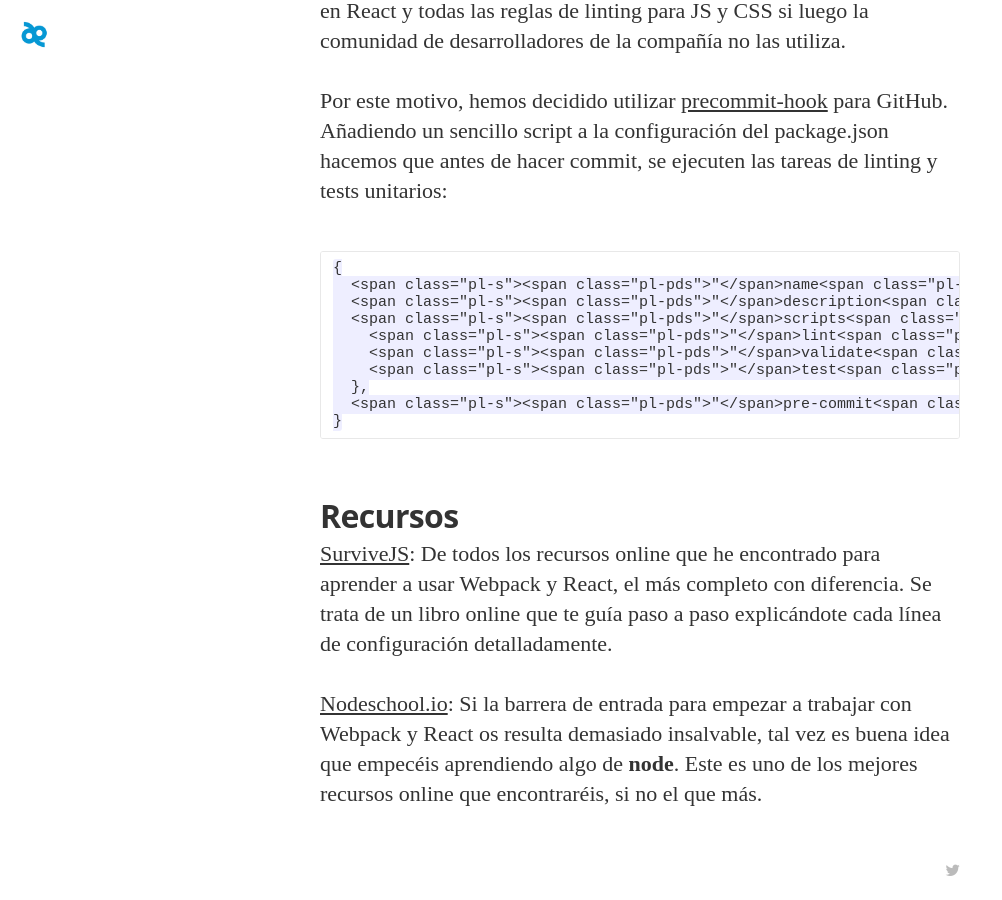
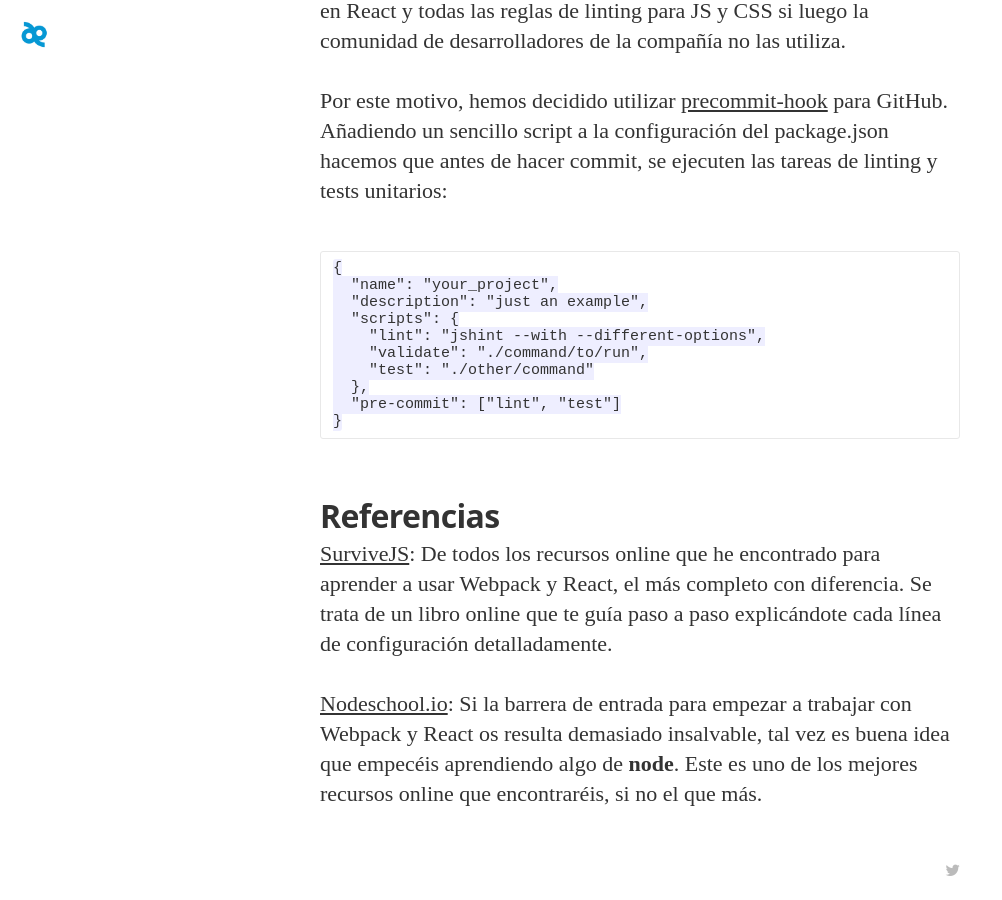
Before and after one commit to nmardones/danderu.github.com, a Jekyll site: the page built from _posts/2015-06-18-configurando-un-entorno-en-webpack-para-trabajar-con-react.markdown, in a window 1280 px wide and 900 px high, scrolled down 6723 px. Shown: the whole window, without its empty margins (0-1002 px from the left). Built offline with Jekyll 4.4.1, drawn with Linux system fonts in a browser that asks for light colours; nearby versions of some CDN libraries; some web fonts are replaced; comment, search, counter and statistics services are not loaded.

Commit message:
fix pre-commit example

```diff
--- a/_posts/2015-06-18-configurando-un-entorno-en-webpack-para-trabajar-con-react.markdown
+++ b/_posts/2015-06-18-configurando-un-entorno-en-webpack-para-trabajar-con-react.markdown
@@ -27,36 +27,25 @@ Durante estas semanas hemos ido tomando muchísimas micro decisiones sobre el en
 
 El motivo de este post es describir ese entorno para compartirlo con aquellos que quieran empezar a trabajar con esta tecnología y se pierdan entre el inmenso mar de opciones que proporciona la comunidad de desarrolladores.
 
-<!-- more -->
-
-
 ## Entorno de desarrollo con Webpack
-
 
 ![webpack](https://thecraftsmansjourney.files.wordpress.com/2015/06/webpack.png)
 
 Webpack es la nueva niña bonita de las soluciones de _bundling _para JavaScript, una vez superado el hype de Grunt y Gulp. La verdad es que miro atrás y me doy cuenta de que descartamos estas dos herramientas prácticamente desde el primer día, sin ni siquiera haberles dado una oportunidad. Supongo que el motivo es que los primeros tutoriales que encontramos en la red se basaban en Webpack y una vez aprendimos a configurarlo ya no queríamos otra cosa. Aún así, hubo otras opciones que sí probamos y descartamos:
 
-
 ### Browserify
-
 
 Browserify es una opción que funciona bastante bien manejando módulos CommonJS, pero tiene una cosa que nos tocaba bastante las narices: el [error EMFILE](https://github.com/substack/node-browserify/issues/1003). Aunque tu código tenga cinco líneas, carga una cantidad indecente de archivos solo para compactarlo, incurriendo en este error en máquinas con Mac OS X. Además, no es una solución global que te resuelva el precompilado de SASS o te proporcione un entorno de desarrollo en local con hot reloading, a no ser que la combines con otras soluciones, obligándote a tener demasiadas dependencias.
 
-
 ## npm
-
 
 Hubo un momento en el que estuvimos a punto de tener el entorno de desarrollo configurado solo con scripts de npm, tal y como recomienda [@keithamus](https://twitter.com/keithamus) en un [artículo](http://blog.keithcirkel.co.uk/how-to-use-npm-as-a-build-tool/) muy inspirador que publicó en diciembre del año pasado. Sin embargo, vimos que el entorno final (muy cercano al de su ejemplo) tenía dos problemas: por un lado, era lento reflejando los cambios en el navegador, ya que tenía que pasar por varios pasos de preprocesado y escribir en disco el resultado antes de hacer el reload. Por otro lado, el número de dependencias necesario para tener todo funcionando es mayor que el que necesita webpack. Como ventaja, sí he de reconocer que la configuración es mínima y elimina la capa de complejidad introducida por Gulp, Grunt o Webpack.
 
-
 ## Por qué Webpack
-
 
 Webpack permite disponer de un archivo de configuración para especificar el workflow de tareas que se deben realizar antes de empaquetar los módulos requeridos por tu aplicación. Tiene la gran ventaja de ser rapidísimo, al proporcionar el módulo [webpack-dev-server](http://webpack.github.io/docs/webpack-dev-server.html), que levanta un servidor http en local y sirve los archivos js y css compilados desde memoria, sin escribir en disco. Otra gran ventaja si trabajas con React es que te permite usar [react-hot-loader](https://github.com/gaearon/react-hot-loader) (también disponible para browserify), que vigila los cambios a nivel de componente y solo recarga esa parte de la página, haciendo que el proceso de build sea fugaz.
 
 Esta es la configuración de webpack que tenemos actualmente:
-
 
     var path = require('path');
     var webpack = require('webpack');
@@ -96,22 +85,17 @@ Esta es la configuración de webpack que tenemos actualmente:
      ]
     };
 
-
 Como veis, no es demasiado difícil de interpretar lo que hace Webpack en nuestro entorno: levanta un server en local en el puerto 8080, proporciona un path público para los bundles en el path ./dist/ y procesa archivos de distinto tipo con sus loaders correspondientes.
 
 Otra de las ventajas de Webpack es que te permite hacer `require` en tus componentes de cualquier tipo de archivo. De este modo, si en el archivo de configuración dispone del _loader_ adecuado, lo procesará antes de construir el bundle. Por ejemplo, en nuestra configuración, tenemos _loaders _de archivos .jsx de React, .css y .scss. Pero podríamos tener también imágenes y tratarlas con un loader que las redimensione y comprima adecuadamente, por ejemplo.
 
-
 ## ECMAScript 6
-
 
 ![js](https://thecraftsmansjourney.files.wordpress.com/2015/06/js.png)ECMAScript 6 es el nuevo estándar para JavaScript que [se acaba de aprobar ](http://www.ecma-international.org/publications/standards/Ecma-262.htm)en el momento en que escribo estas líneas, así que no podría estar más calentito. Debido a esto, el soporte de [la mayoría de navegadores](https://kangax.github.io/compat-table/es6/) a día de hoy no es muy bueno, pero nosotros llevamos todo este tiempo trabajando con él gracias al uso de [Babel](https://babeljs.io/), un transpiler que traduce el código escrito en ES6 a ES5, que es la versión anterior del estándar y está ampliamente soportada.
 
 Eso nos ha permitido poder estar utilizando desde ya las ventajas del nuevo estándar, como el uso de las palabras reservadas `let` y `const` para declaración de variables, uso de _promises_, clases, decoradores y otras [ventajas de ES6](http://carlosvillu.com/tag/es6/).
 
-
 ## Tests unitarios con mocha y Karma
-
 
 Una de las múltiples ventajas de usar React es que te permite crear componentes de interfaz de usuario atómicos y testeables de forma unitaria. Por eso hemos pensado que era buena idea proporcionar tests unitarios a nivel de componente, de forma que podamos liberar nuevas versiones asegurando que el funcionamiento esperado se mantiene. Cubrir el código con tests automáticos es un paso fundamental para montar un entorno de integración continua.
 
@@ -119,9 +103,7 @@ El framework de testeo elegido ha sido mocha. Facebook está recomendando [Jest]
 
 Como test runner elegimos [Karma](http://karma-runner.github.io/0.12/index.html), ya que se integra muy bien con webpack y hay un buen soporte de la comunidad.
 
-
 ## JS y CSS linting
-
 
 En un equipo en el que trabajan varias personas, es importante que todos se pongan de acuerdo en seguir las mismas reglas de codificación. Desde nombres de variables al tipo de tabulación, espaciado... además de palabras restringidas y otras utilidades.
 
@@ -133,31 +115,24 @@ Todos estos linters permiten indicar las reglas en ficheros específicos. Hemos
 
 La gran ventaja de estos ficheros es que si utilizas un editor tipo Sublime Text, mediante la instalación de un plugin, tendrás las reglas aplicadas en tiempo de codificación, sin tener que ejecutar la tarea al final. Con esto se reduce el feedback loop a la mínima expresión y un desarrollador nuevo se puede adaptar a las convenciones de codificación de la compañía en cuestión de horas.
 
-
 ## Orquestándolo todo con precommit-hook
-
 
 De nada serviría haber creado todos los tests unitarios de una app hecha en React y todas las reglas de linting para JS y CSS si luego la comunidad de desarrolladores de la compañía no las utiliza.
 
 Por este motivo, hemos decidido utilizar [precommit-hook](https://github.com/nlf/precommit-hook) para GitHub. Añadiendo un sencillo script a la configuración del package.json hacemos que antes de hacer commit, se ejecuten las tareas de linting y tests unitarios:
 
-
     {
-      <span class="pl-s"><span class="pl-pds">"</span>name<span class="pl-pds">"</span></span><span class="pl-k">:</span> <span class="pl-s"><span class="pl-pds">"</span>your_project<span class="pl-pds">"</span></span>,
-      <span class="pl-s"><span class="pl-pds">"</span>description<span class="pl-pds">"</span></span><span class="pl-k">:</span> <span class="pl-s"><span class="pl-pds">"</span>just an example<span class="pl-pds">"</span></span>,
-      <span class="pl-s"><span class="pl-pds">"</span>scripts<span class="pl-pds">"</span></span><span class="pl-k">:</span> {
-        <span class="pl-s"><span class="pl-pds">"</span>lint<span class="pl-pds">"</span></span><span class="pl-k">:</span> <span class="pl-s"><span class="pl-pds">"</span>jshint --with --different-options<span class="pl-pds">"</span></span>,
-        <span class="pl-s"><span class="pl-pds">"</span>validate<span class="pl-pds">"</span></span><span class="pl-k">:</span> <span class="pl-s"><span class="pl-pds">"</span>./command/to/run<span class="pl-pds">"</span></span>,
-        <span class="pl-s"><span class="pl-pds">"</span>test<span class="pl-pds">"</span></span><span class="pl-k">:</span> <span class="pl-s"><span class="pl-pds">"</span>./other/command<span class="pl-pds">"</span></span>
+      "name": "your_project",
+      "description": "just an example",
+      "scripts": {
+        "lint": "jshint --with --different-options",
+        "validate": "./command/to/run",
+        "test": "./other/command"
       },
-      <span class="pl-s"><span class="pl-pds">"</span>pre-commit<span class="pl-pds">"</span></span><span class="pl-k">:</span> [<span class="pl-s"><span class="pl-pds">"</span>lint<span class="pl-pds">"</span></span>, <span class="pl-s"><span class="pl-pds">"</span>test<span class="pl-pds">"</span></span>]
+      "pre-commit": ["lint", "test"]
     }
 
-
-
-
-## Recursos
-
+## Referencias
 
 [SurviveJS](http://survivejs.com/): De todos los recursos online que he encontrado para aprender a usar Webpack y React, el más completo con diferencia. Se trata de un libro online que te guía paso a paso explicándote cada línea de configuración detalladamente.
 
```
